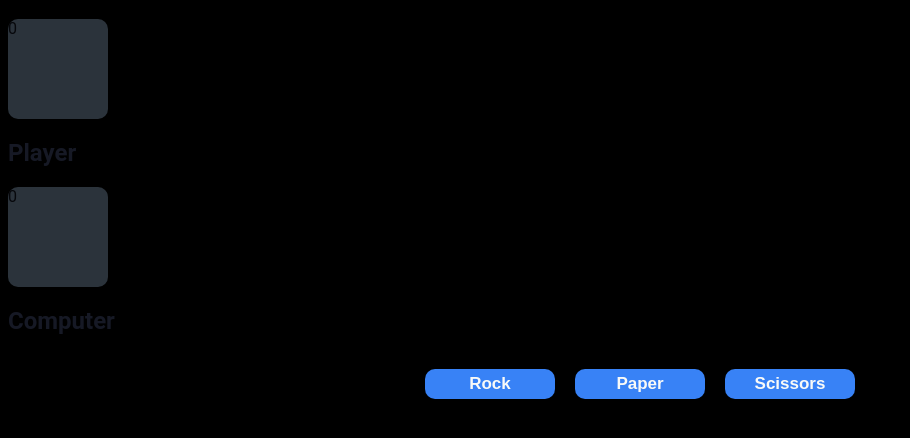
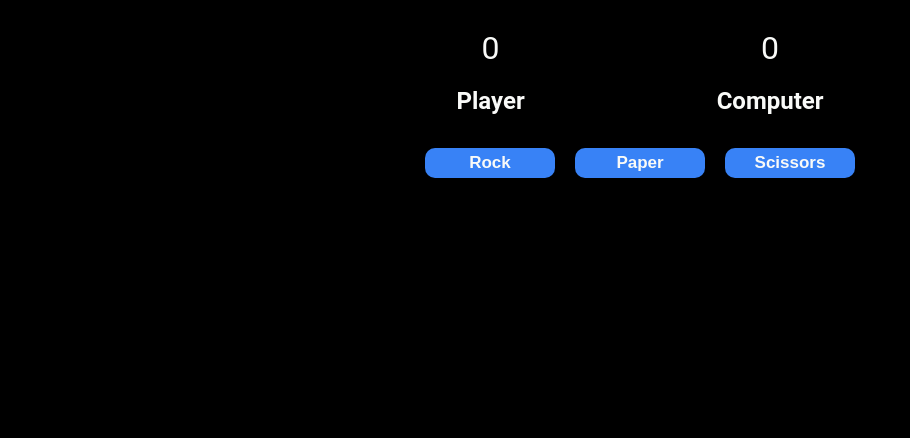
Before and after one commit to 0710CityLights/rock-paper-scissors-2, a plain HTML site: page index.html in a window 1280 px wide. Shown: the part 62-500 px from the top of the page, without its empty margins (0-910 px from the left). Drawn offline with Linux system fonts and the light colour scheme.

Commit message:
Removed box display for scoreboard

```diff
--- a/styles.css
+++ b/styles.css
@@ -9,37 +9,24 @@ h1 {
     color:#F9FAF8;
 }
 
+.player-labels {
+    color: #F9FAF8;
+}
 
-.score-display {
+
+.score-container {
     display: flex;
     justify-content: center;
-    margin-bottom: 1rem;
+    margin-bottom: 0.2rem;
+    margin-top: 2rem;
     gap: 12rem;
 }
 
 .box {
-    background-color: #8ea8c3;
-    opacity: 30%;
-    border-radius: 10px;
-    width: 100px;
-    height: 100px;
-}
-
-.player-label {
     display: flex;
     justify-content: center;
-    margin: 0;
-    padding: 0;
-    gap: 11rem;
-}
-
-.text {
-    color: #F9FAF8;
-    font-size: 20px;
-}
-
-.score-container {
-    margin-bottom: 1.5rem;
+    font-size: 2rem;
+    color:#F9FAF8;
 }
 
 .content {
```
